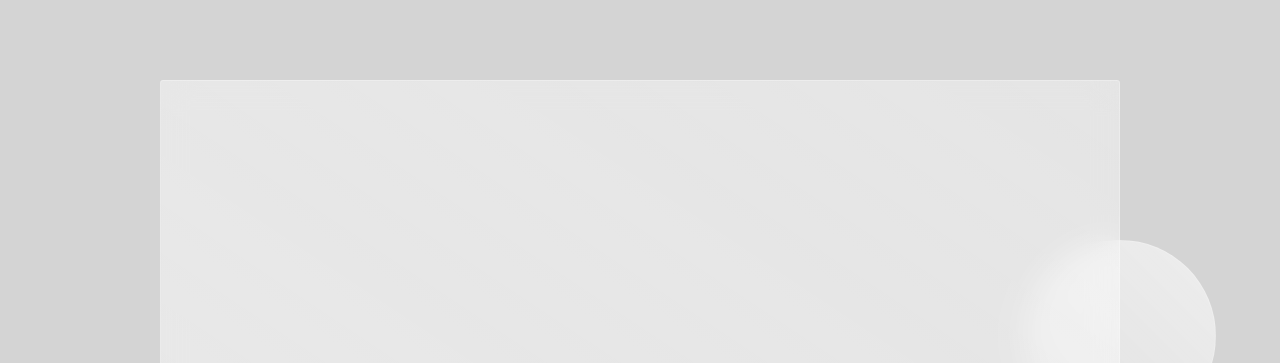
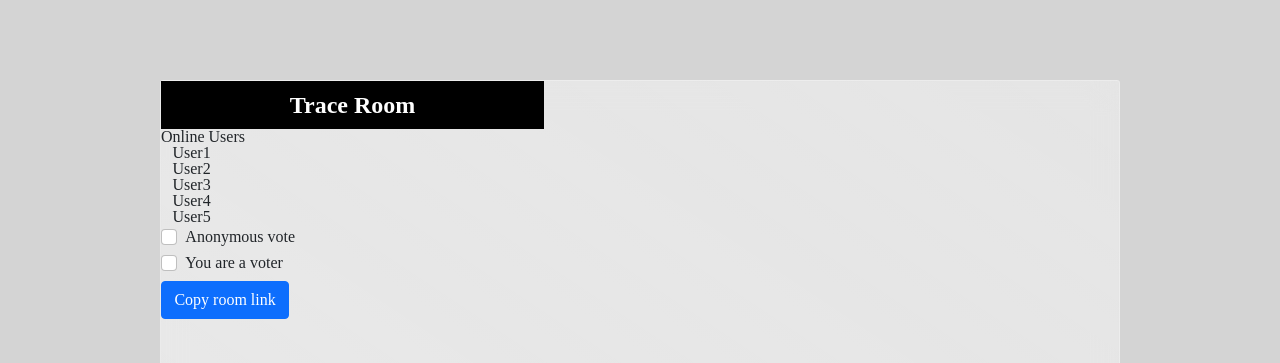
Before and after one commit to liors619/scrum-voter, a plain HTML site: page index.html in a window 1280 px wide. Shown: the top 363 px of the page. Drawn offline with nearby package versions, Linux system fonts and the light colour scheme.

```diff
--- a/index.html
+++ b/index.html
@@ -17,7 +17,7 @@
 				</label>
 		</div>
 		<div id="room-choose-div">
-			<form id="room-choose-from">
+			<form id="room-choose-form">
 				<div class="mb-3">
 					<label for="team-name-input" class="form-label">Team Name:</label>
 					<input type="text" class="form-control" id="team-name-input">
@@ -27,15 +27,49 @@
 					<label for="member-name-input" class="form-label">Member Name:</label>
 					<input type="text" class="form-control" id="member-name-input">
 				</div>
-
-  				<button type="submit" class="btn btn-primary" id="join-team-btn">Join team</button>
-  				<button type="submit" id="create-team-btn">-Create team-</button>
+  					<button type="submit" class="btn btn-primary" id="join-team-btn">Join team</button>
+  					<button type="submit" id="create-team-btn">-Create team-</button>
 			</form>
 		</div>
+		<div id="room-div">
+			<div id="room-title-div">
+				<h1 id="room-title">Trace Room</h1>
+			</div>
+			<div id="online-users-div">
+				<h2 id="online-users-title">Online Users</h2>
+				<ul id="online-users-list">
+					<li class="user-il">User1</li>
+					<li class="user-il">User2</li>
+					<li class="user-il">User3</li>
+					<li class="user-il">User4</li>
+					<li class="user-il">User5</li>
+				</ul>
+			</div>
+
+			<div class="room-options">
+				<div class="form-check">
+					<input class="form-check-input" type="checkbox" id="anonymous-vote-checkbox">
+					<label class="form-check-label" for="anonymous-vote-checkbox">
+						Anonymous vote
+					</label>
+				</div>
+				<div class="form-check">
+					<input class="form-check-input" type="checkbox" id="voter-checkbox">
+					<label class="form-check-label" for="voter-checkbox">
+						You are a voter
+					</label>
+				</div>
+			</div>
+			<div id="copy-page-link-button">
+				<button type="button" class="btn btn-primary" id="copy-room-link-btn">Copy room link</button>
+			</div>
+		</div>
 	</div>
+	<!--
 	<div id="circle1" class="circle"></div>
 	<div id="circle2" class="circle"></div>
 	<div id="circle3" class="circle"></div>
+	-->
 <script>
 function myFunction() {
    document.body.classList.toggle("dark");
```
